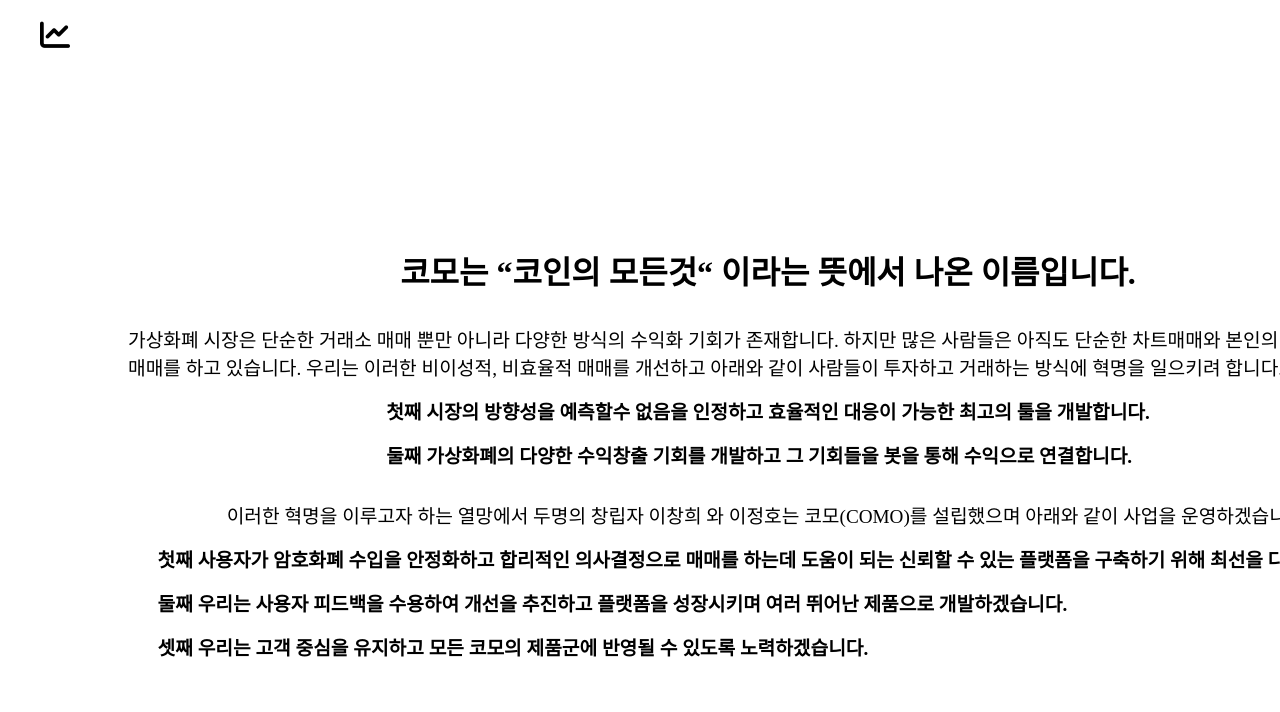
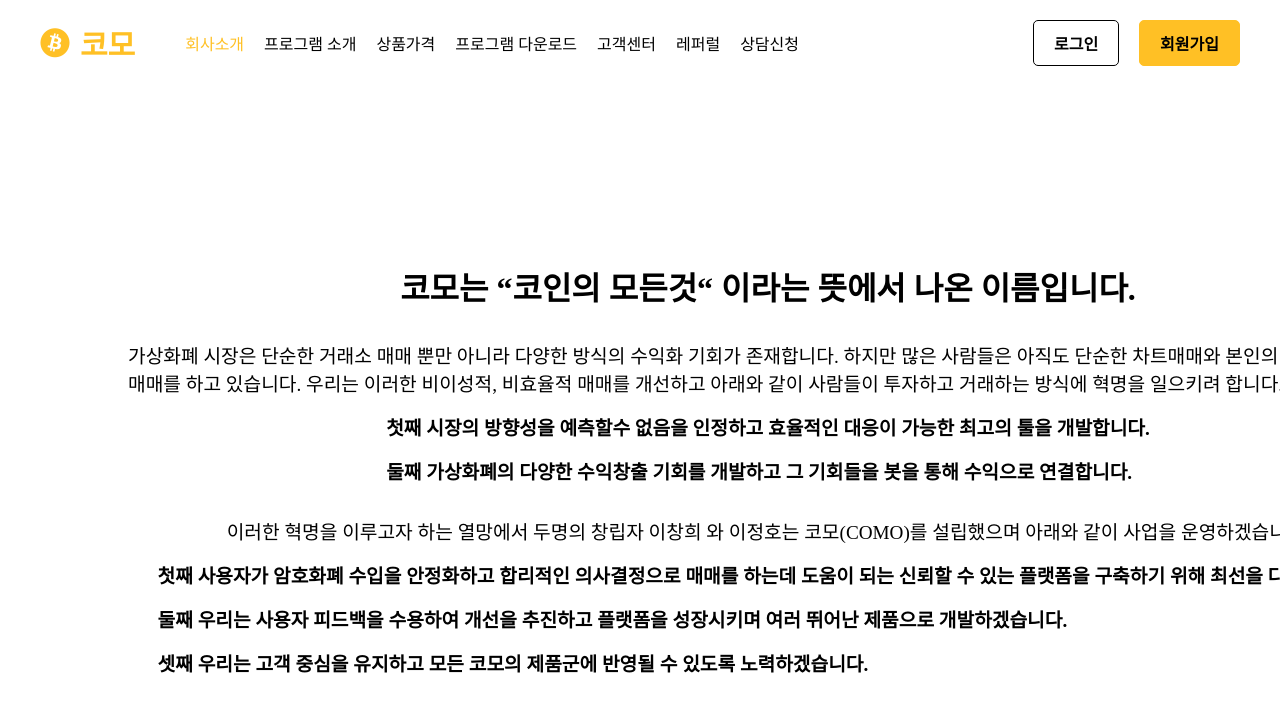
Before and after one commit to Ryugi62/como_website, a Vue app in the folder web/: page /intro in a window 1280 px wide. Shown: the top 712 px of the page. Built offline with nearby package versions, Linux system fonts and the light colour scheme.

Commit message:
design : change header design all of it

```diff
--- a/web/src/components/Header.vue
+++ b/web/src/components/Header.vue
@@ -1,27 +1,223 @@
 <template>
   <div class="header">
-    <i class="fa fa-line-chart"></i>
+    <RouterLink to="/" class="header-logo">
+      <i class="fa-brands fa-bitcoin header-icon"></i>
+      <div class="header-title">코모</div>
+    </RouterLink>
+
+    <div class="nav">
+      <RouterLink
+        v-for="link in linkList"
+        :key="link.name"
+        :to="link.path"
+        class="nav-item"
+        :class="{ active: $route.path === link.path }"
+      >
+        {{ link.name }}
+      </RouterLink>
+    </div>
+
+    <RouterLink class="login-button" to="/login"> 로그인 </RouterLink>
+    <RouterLink class="register-button" to="/register"> 회원가입 </RouterLink>
+
+    <i
+      class="fa-solid fa-bars buger-button"
+      @click="bugerMenu = !bugerMenu"
+    ></i>
+    <div class="buger-menu" v-if="bugerMenu">
+      <div class="buger-menu-item" v-for="link in linkList" :key="link.name">
+        <RouterLink :to="link.path" class="buger-menu-link">
+          {{ link.name }}
+        </RouterLink>
+      </div>
+
+      <div class="buger-menu-item">
+        <RouterLink to="/login" class="buger-menu-link"> 로그인 </RouterLink>
+      </div>
+
+      <div class="buger-menu-item">
+        <RouterLink to="/register" class="buger-menu-link">
+          회원가입
+        </RouterLink>
+      </div>
+    </div>
   </div>
 </template>
 
 <script>
 export default {
   name: "HeaderComponent",
+
+  data() {
+    return {
+      bugerMenu: false,
+
+      linkList: [
+        { name: "회사소개", path: "/intro" },
+        { name: "프로그램 소개", path: "/program" },
+        { name: "상품가격", path: "/price" },
+        { name: "프로그램 다운로드", path: "/download" },
+        { name: "고객센터", path: "/customer" },
+        { name: "레퍼럴", path: "/" },
+        { name: "상담신청", path: "/" },
+      ],
+    };
+  },
 };
 </script>
 
 <style scoped>
+* {
+  /* border: 1px solid red; */
+}
+
 .header {
   top: 0;
-  width: 100%;
-  padding: 20px 0;
+  margin: auto;
+  display: flex;
+  padding: 20px;
   position: sticky;
-
   max-width: 1200px;
-  margin: auto;
+  align-items: center;
 }
 
-.header i {
+.header-logo {
+  display: flex;
+  font-weight: bold;
+  align-items: center;
+  color: #ffc025;
+}
+
+.header-icon {
+  width: fit-content;
+  height: fit-content;
   font-size: 30px;
 }
+
+.header-title {
+  margin: 0;
+  font-size: 30px;
+  margin-left: 10px;
+}
+
+.nav {
+  display: flex;
+  margin-left: 50px;
+}
+
+.nav-item:not(:first-child) {
+  margin-left: 20px;
+}
+.nav-item:hover {
+  text-decoration: underline;
+}
+.nav-item:active {
+  color: #997416;
+}
+
+.active {
+  color: #ffc025;
+}
+
+.login-button,
+.register-button {
+  border: 1px solid;
+  cursor: pointer;
+  padding: 10px 20px;
+  font-weight: bold;
+  border-radius: 5px;
+  transition: 0.3s;
+}
+
+.login-button {
+  margin-left: auto;
+}
+.login-button:hover {
+  color: white;
+  border-color: #ffc025;
+  background-color: #ffc025;
+}
+.login-button:active {
+  color: #161616;
+  transition: 0.1s;
+}
+
+.register-button {
+  background: #ffc025;
+  margin-left: 20px;
+  border-color: #ffc025;
+}
+.register-button:hover {
+  color: #161616;
+  border-color: white;
+  background-color: white;
+}
+.register-button:active {
+  color: #ffc025;
+  transition: 0.1s;
+}
+
+.buger-button {
+  cursor: pointer;
+  display: none;
+  font-size: 30px;
+  margin-left: auto;
+}
+
+.buger-menu {
+  top: 100%;
+  right: 0;
+  width: 100%;
+  color: white;
+  padding: 10px;
+  display: none;
+  position: absolute;
+  align-items: center;
+  flex-direction: column;
+  background-color: #161616;
+}
+
+.buger-menu-item {
+  margin: 10px 0;
+  padding: 10px;
+}
+
+.buger-menu-link {
+  color: white;
+  text-decoration: none;
+}
+
+@media screen and (max-width: 768px) {
+  .header {
+    padding: 10px;
+  }
+
+  .header-logo {
+    font-size: 20px;
+  }
+
+  .header-title {
+    font-size: 20px;
+  }
+
+  .nav {
+    display: none;
+  }
+
+  .login-button {
+    display: none;
+  }
+
+  .register-button {
+    display: none;
+  }
+
+  .buger-button {
+    display: block;
+  }
+
+  .buger-menu {
+    display: flex;
+  }
+}
 </style>
```
